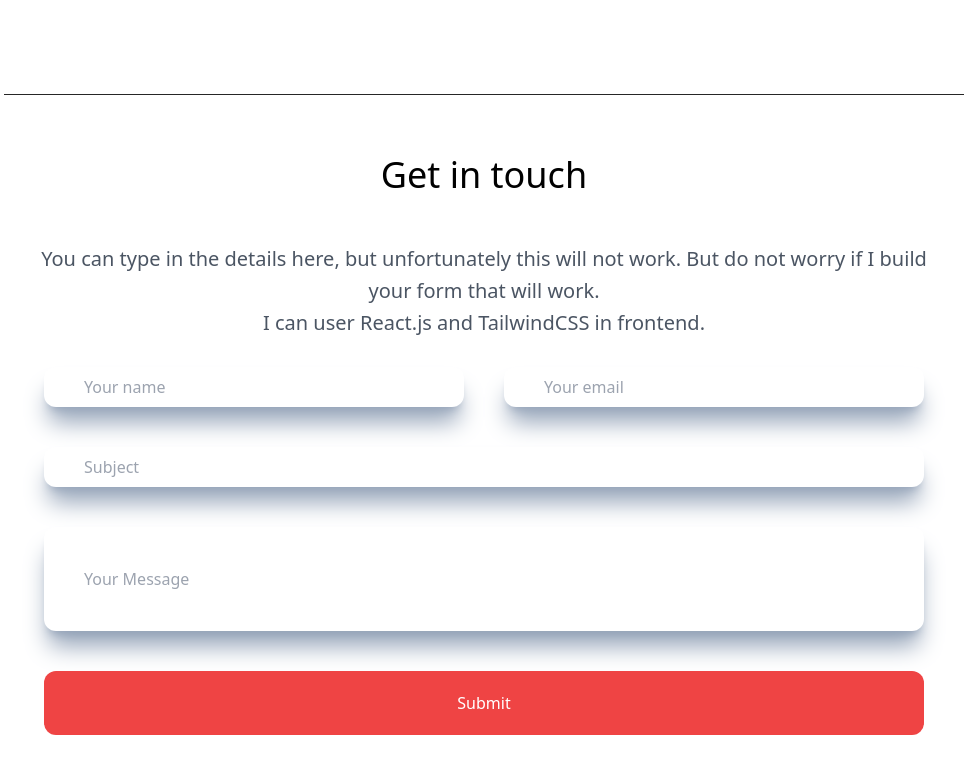
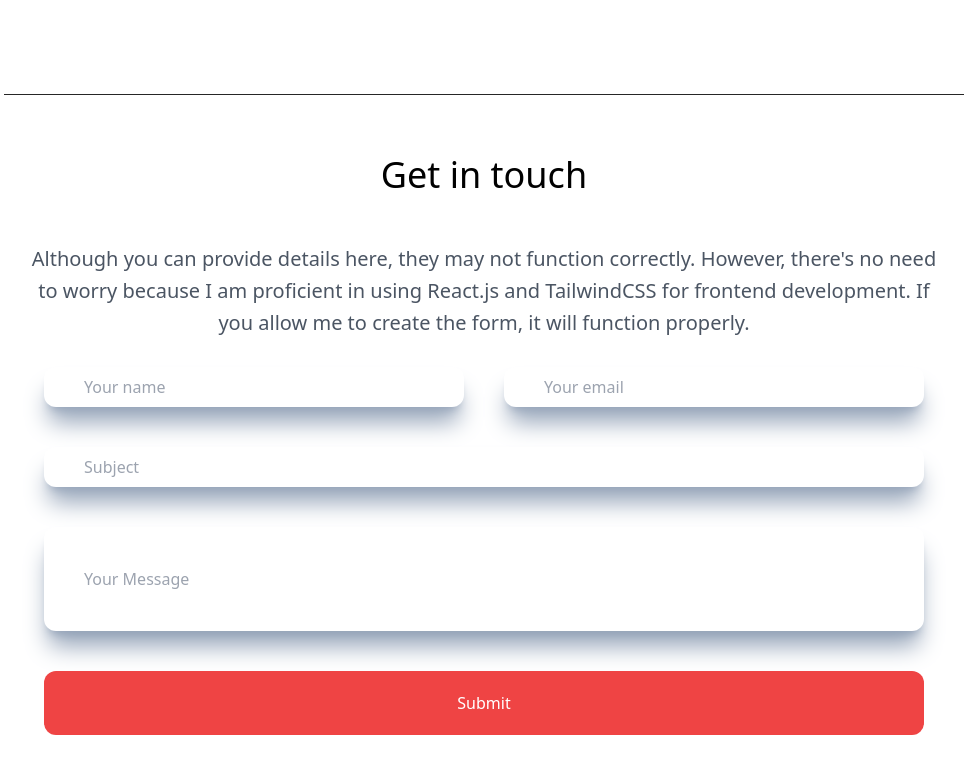
Before and after one commit to Surajnairx/Portfolio-Website, a React (Vite) app: page / in a window 1280 px wide. Shown: the part 1816-2589 px from the top of the page, without its empty margins (156-1122 px from the left). Built offline with nearby package versions, Linux system fonts and the light colour scheme.

Commit message:
Form update

```diff
--- a/src/components/Form.jsx
+++ b/src/components/Form.jsx
@@ -6,9 +6,10 @@ export default function Form() {
           Get in touch
         </h1>
         <p className="text-center  text-xl py-2 leading-8 text-gray-600 max-sm:text-[14.7px]">
-          You can type in the details here, but unfortunately this will not
-          work. But do not worry if I build your form that will work. <br />
-          I can user React.js and TailwindCSS in frontend. <br />
+          Although you can provide details here, they may not function
+          correctly. However, there's no need to worry because I am proficient
+          in using React.js and TailwindCSS for frontend development. If you
+          allow me to create the form, it will function properly. <br />
         </p>
       </div>
 
```
